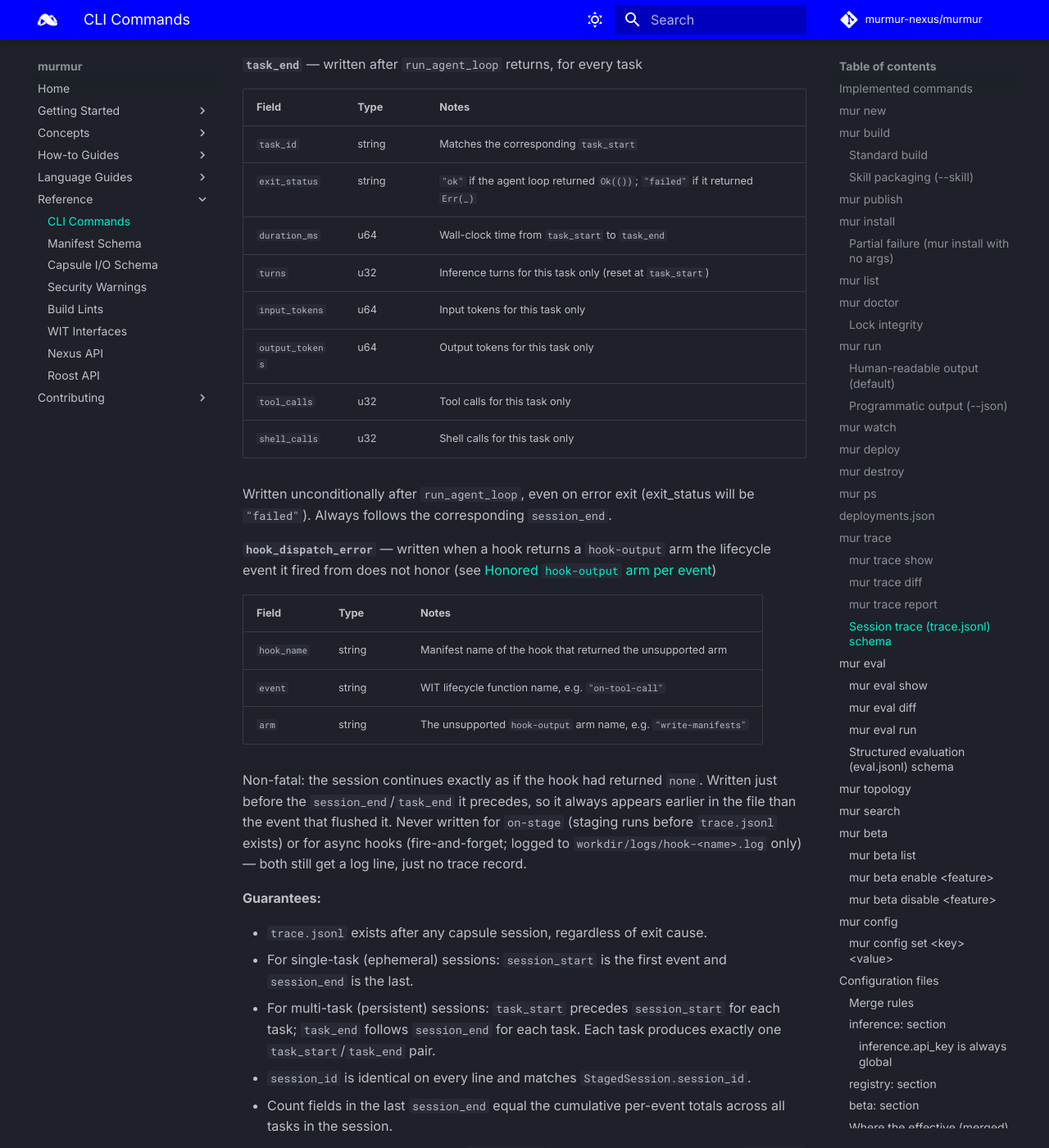
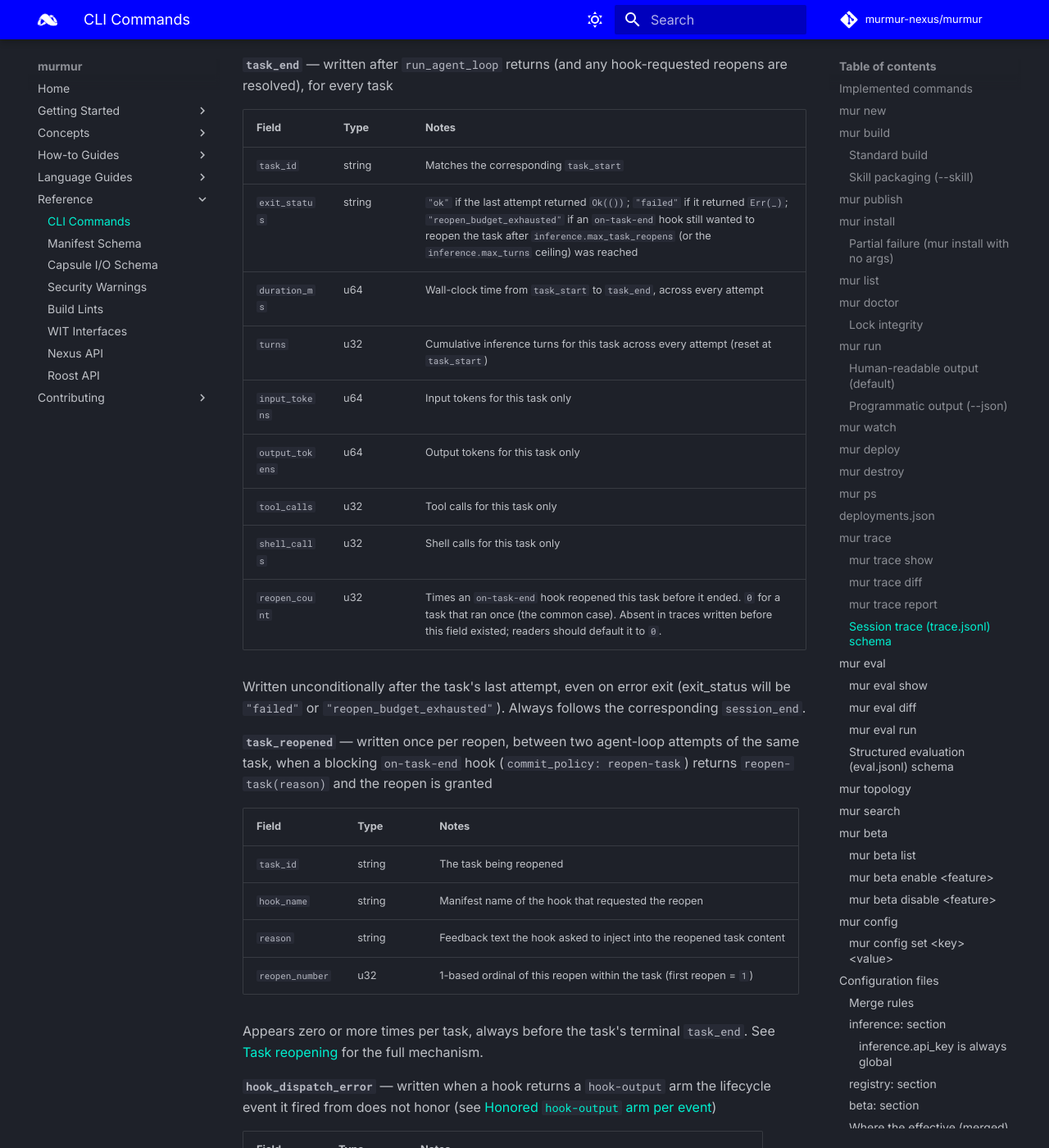
Before and after one commit to murmur-nexus/murmur, an MkDocs documentation site: the page built from docs/content/reference/cli.md, in a window 1280 px wide and 1400 px high, scrolled down 26452 px. Shown: the whole window at 82% size. Built offline with MkDocs 1.6.1 and Material for MkDocs 9.7.7, drawn with Linux system fonts in a browser that asks for light colours; comment, search, counter and statistics services are not loaded; some of the changed text lies outside the part shown.

```diff
--- a/docs/content/reference/cli.md
+++ b/docs/content/reference/cli.md
@@ -964,20 +964,34 @@ in a session), and `timestamp` (Unix milliseconds).
 
 Resets all per-task counters. Follows `a2a_task_received` for A2A tasks; is the first event for `task.md` tasks.
 
-**`task_end`** — written after `run_agent_loop` returns, for every task
+**`task_end`** — written after `run_agent_loop` returns (and any hook-requested reopens are resolved), for every task
 
 | Field | Type | Notes |
 |---|---|---|
 | `task_id` | string | Matches the corresponding `task_start` |
-| `exit_status` | string | `"ok"` if the agent loop returned `Ok(())`; `"failed"` if it returned `Err(_)` |
-| `duration_ms` | u64 | Wall-clock time from `task_start` to `task_end` |
-| `turns` | u32 | Inference turns for this task only (reset at `task_start`) |
+| `exit_status` | string | `"ok"` if the last attempt returned `Ok(())`; `"failed"` if it returned `Err(_)`; `"reopen_budget_exhausted"` if an `on-task-end` hook still wanted to reopen the task after `inference.max_task_reopens` (or the `inference.max_turns` ceiling) was reached |
+| `duration_ms` | u64 | Wall-clock time from `task_start` to `task_end`, across every attempt |
+| `turns` | u32 | Cumulative inference turns for this task across every attempt (reset at `task_start`) |
 | `input_tokens` | u64 | Input tokens for this task only |
 | `output_tokens` | u64 | Output tokens for this task only |
 | `tool_calls` | u32 | Tool calls for this task only |
 | `shell_calls` | u32 | Shell calls for this task only |
-
-Written unconditionally after `run_agent_loop`, even on error exit (exit_status will be `"failed"`). Always follows the corresponding `session_end`.
+| `reopen_count` | u32 | Times an `on-task-end` hook reopened this task before it ended. `0` for a task that ran once (the common case). Absent in traces written before this field existed; readers should default it to `0`. |
+
+Written unconditionally after the task's last attempt, even on error exit (exit_status will be `"failed"` or `"reopen_budget_exhausted"`). Always follows the corresponding `session_end`.
+
+**`task_reopened`** — written once per reopen, between two agent-loop attempts of the same task, when a blocking `on-task-end` hook (`commit_policy: reopen-task`) returns `reopen-task(reason)` and the reopen is granted
+
+| Field | Type | Notes |
+|---|---|---|
+| `task_id` | string | The task being reopened |
+| `hook_name` | string | Manifest name of the hook that requested the reopen |
+| `reason` | string | Feedback text the hook asked to inject into the reopened task content |
+| `reopen_number` | u32 | 1-based ordinal of this reopen within the task (first reopen = `1`) |
+
+Appears zero or more times per task, always before the task's terminal `task_end`. See [Task
+reopening](../concepts/capsule-runtime.md#task-reopening-commit_policy-reopen-task) for the full
+mechanism.
 
 **`hook_dispatch_error`** — written when a hook returns a `hook-output` arm the lifecycle event it fired from does not honor (see [Honored `hook-output` arm per event](wit-interfaces.md#murmurhooklifecycle))
 
```
Also changed, not shown: other parts of docs/content/reference/cli.md (+1 -1 lines), docs/content/concepts/capsule-runtime.md (+45 -2 lines), docs/content/reference/manifest-schema.md (+1 -0 lines), docs/content/reference/wit-interfaces.md (+35 -21 lines), 1 other file.
